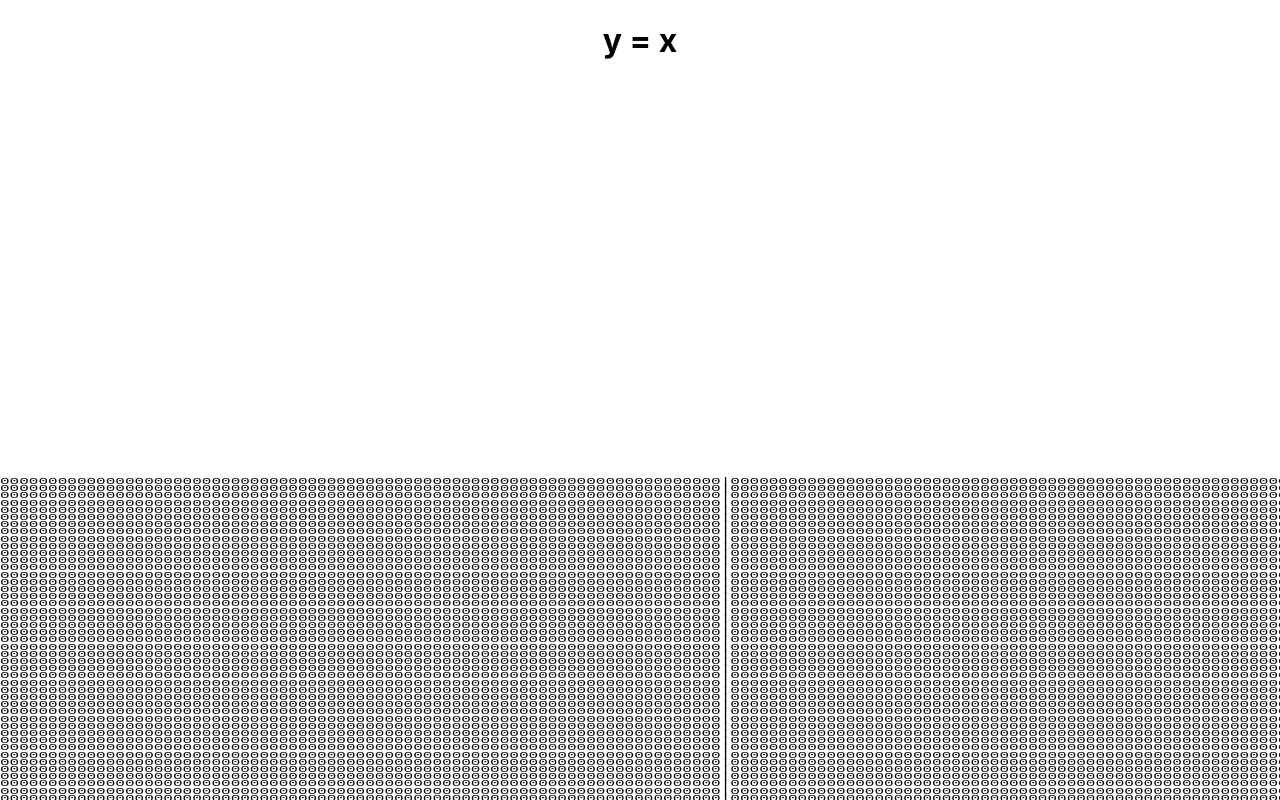
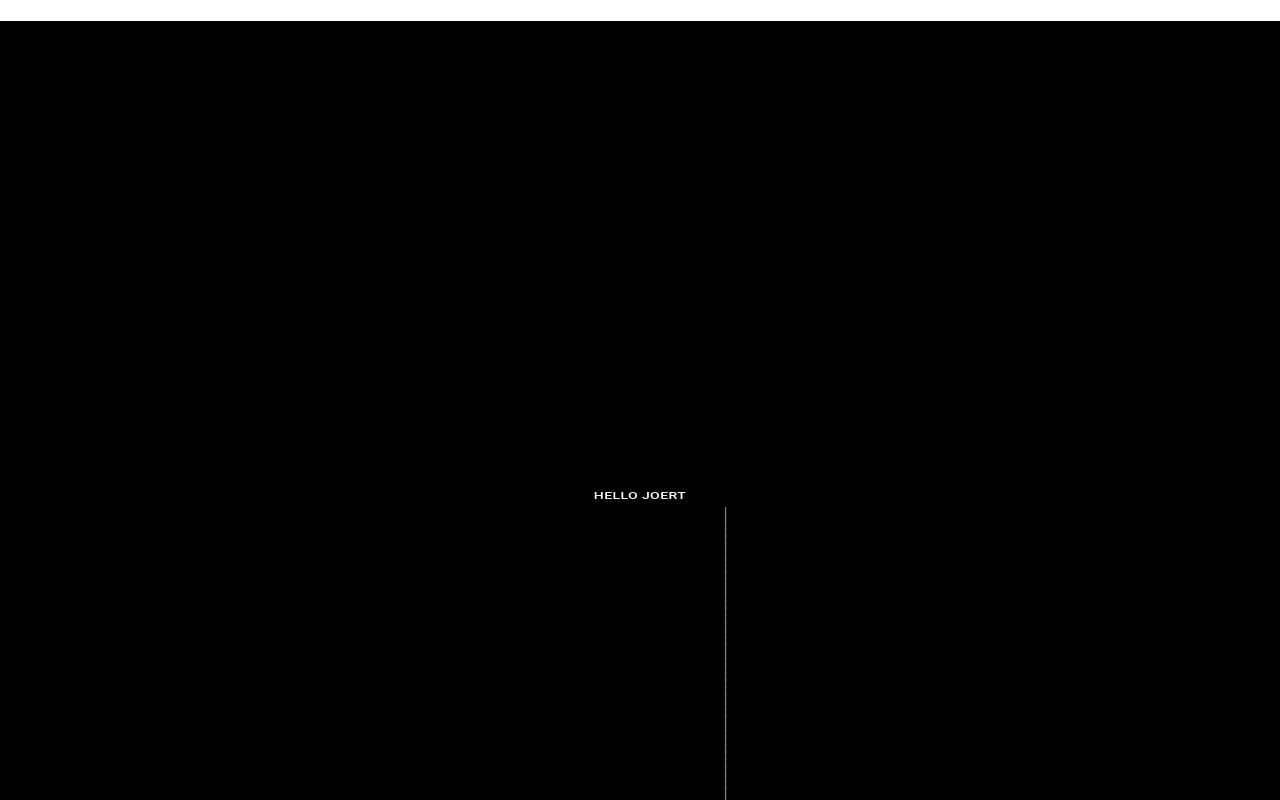
Before and after one commit to joeythornberry/ascii-function-grapher, a React (Create React App) app: page / in a window 1280 px wide. Shown: the top 800 px of the page. Built offline with nearby package versions, Linux system fonts and the light colour scheme.

Commit message:
changed color to black and created graph control

```diff
--- a/src/App.js
+++ b/src/App.js
@@ -18,7 +18,7 @@
 
 function App() {
   return (
-    <div className="App">
+    <div className="App" style = {{backgroundColor: "black"}}>
       <h1>y = x</h1>
       {asciiGraph(x_linear,twenty_by_twenty,"blue")}
 
--- /dev/null
+++ b/src/GraphControl.js
@@ -0,0 +1,7 @@
+import React from 'react';
+import Button from '@material-ui/core/Button';
+
+function GraphControl () {
+    return <Button style = {{color: "white"}}>hello joert</Button>
+}
+export default GraphControl
--- a/src/Window.js
+++ b/src/Window.js
@@ -17,11 +17,11 @@
                 grid.push([])
                 for(let x = this.Xmin; x < this.Xmax; x++) {
                     if(y === 0) {
-                        grid[y - this.Ymin].push("-")
+                        grid[y - this.Ymin].push(<span style = {{color: "gray"}}>-</span>)
                         } else if(x === 0) {
-                            grid[y - this.Ymin].push("|")
+                            grid[y - this.Ymin].push(<span style = {{color: "gray"}}>|</span>)
                         } else {
-                            grid[y - this.Ymin].push("0")
+                            grid[y - this.Ymin].push(<span style = {{color: "black"}}>0</span>)
                         }
                      }
                 };
--- a/src/asciiGraph.js
+++ b/src/asciiGraph.js
@@ -1,4 +1,5 @@
 import Window from "./Window";
+import GraphControl from "./GraphControl";
 
 function asciiGraph(f,window,function_color) {
     var graph = window.emptyGrid();
@@ -38,7 +39,8 @@
         }
         graph_string += "\n";
     }**/
-    return <div class = "asciiGraph">{
+    return <div class = "asciiGraph">
+        <GraphControl></GraphControl>{
         graph.map((line) => {return <div>{line}</div>})
     }</div>;
 }
```
